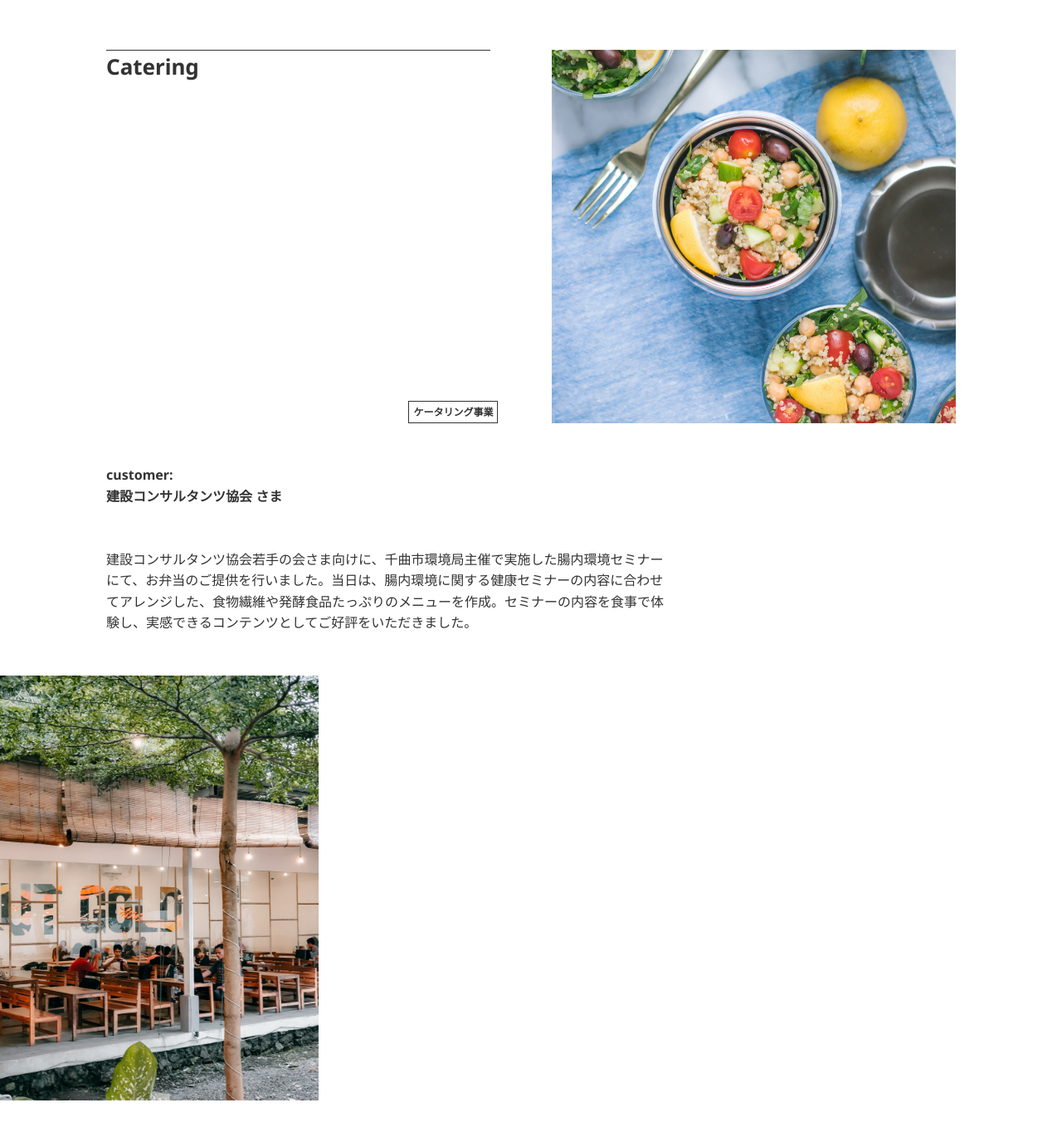
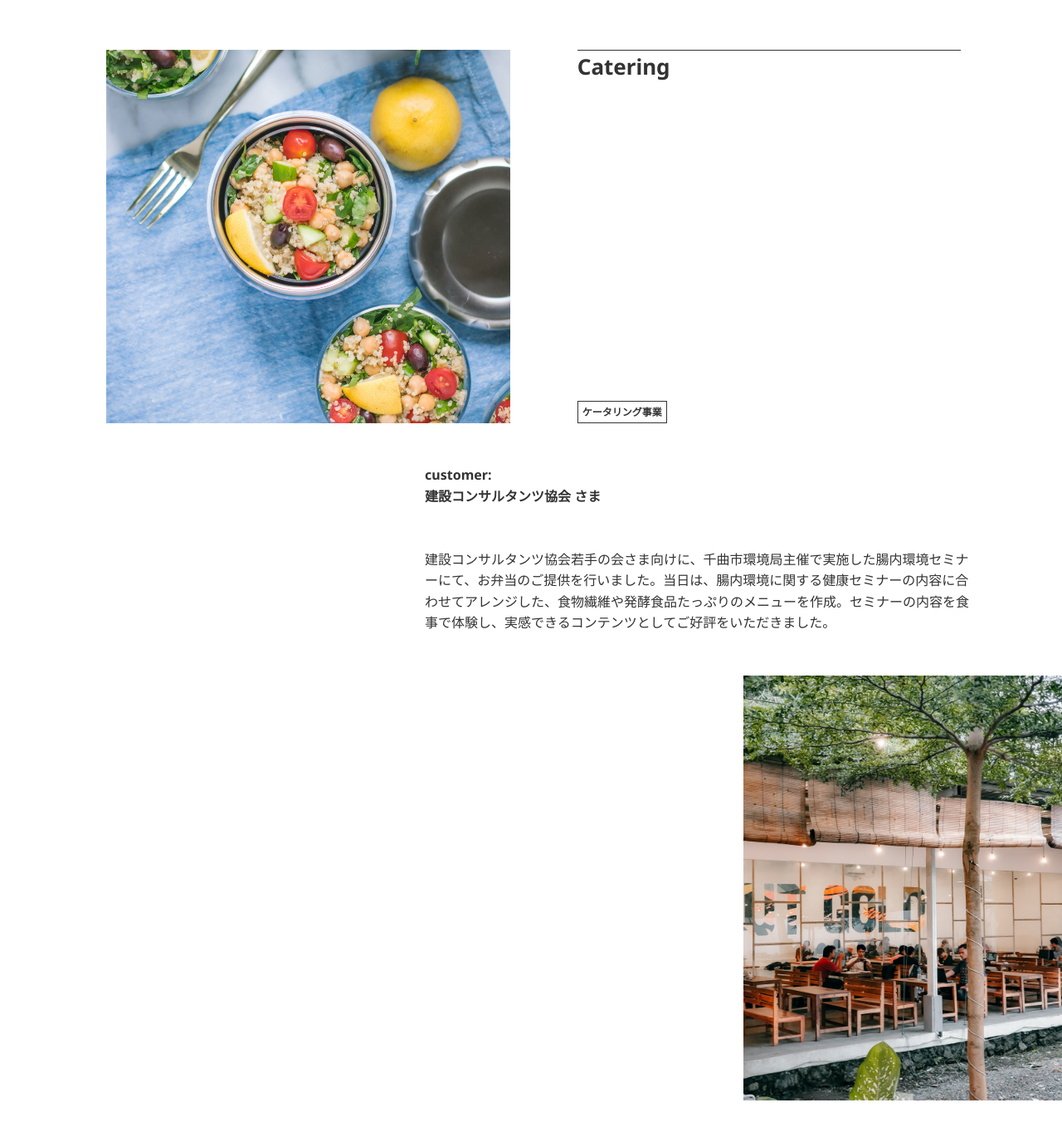
Before and after one commit to y3kh6s03/Fresco-site, a Next.js app: page /Works in a window 1280 px wide. Shown: the part 1971-3335 px from the top of the page at 83% size. Built offline with nearby package versions, Linux system fonts and the light colour scheme; a web font is replaced by a local one.

Commit message:
works-fixed

```diff
--- a/app/Works/components/Contents/WorksContents.jsx
+++ b/app/Works/components/Contents/WorksContents.jsx
@@ -3,7 +3,7 @@ import workContentsItem from "app/Works/components/Contents/WorksContents.json"
 
 export const WorksContents = () => {
     return (
-        <>
+        <div className="worksContents__wrapper">
             {
                 workContentsItem.map((workContentItem, index) => {
                     return (
@@ -31,11 +31,9 @@ export const WorksContents = () => {
                                 <img src={workContentItem.subImage} alt="works-image" />
                             </div>
                         </section>
-
                     )
                 })
-
             }
-        </>
+        </div>
     )
 }
--- a/app/Works/components/Contents/WorksContents.scss
+++ b/app/Works/components/Contents/WorksContents.scss
@@ -10,7 +10,7 @@
             display: flex;
             @extend .mb-md;
 
-            @include mq(md){
+            @include mq(md) {
                 gap: 50px;
             }
 
@@ -44,11 +44,11 @@
                 flex: 1;
                 height: 250px;
 
-                @include mq(lg){
+                @include mq(lg) {
                     height: 350px;
                 }
 
-                @include mq(xl){
+                @include mq(xl) {
                     height: 450px;
                 }
 
@@ -70,8 +70,8 @@
         &__description {
             @extend .mb-md;
 
-            @include mq(lg){
-                width: 66%;
+            @include mq(md) {
+                width: 65%;
             }
         }
     }
@@ -80,17 +80,46 @@
         width: 50vw;
         margin-left: calc(50% - 50vw);
 
-        @include mq(md){
+        @include mq(md) {
             width: 40vw;
         }
 
-        @include mq(lg){
+        @include mq(lg) {
             width: 30vw;
         }
+
         & img {
             width: 100%;
         }
     }
+}
 
+.worksContents:nth-of-type(even) {
+    & .worksContents__inner {
+        &__title {
+            flex-direction: row-reverse;
 
+            &__h3 {
+                left: 3%;
+
+                & span {
+                    right: auto;
+                    left: 0;
+                }
+            }
+        }
+
+        &__description,
+        &__headline{
+
+            @include mq(md){
+                margin-left: 30vw;
+            }
+        }
+    }
+
+    & .worksContents__subimage {
+        margin-left: auto;
+        margin-right: calc(50% - 50vw);
+    }
 }
```
